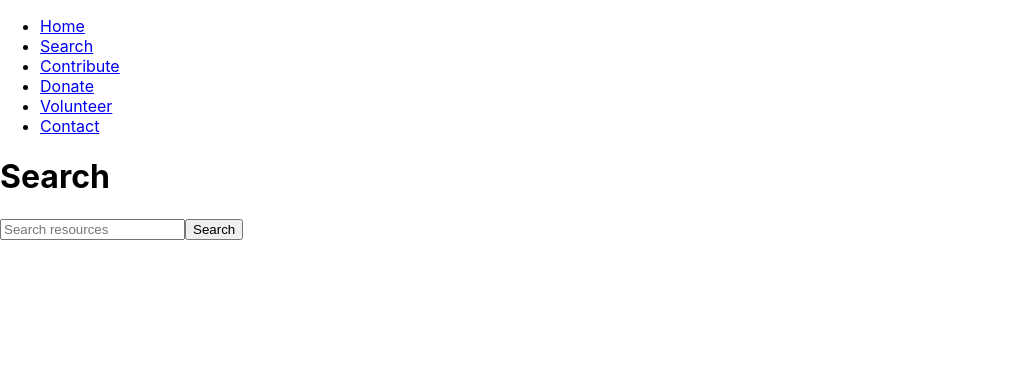
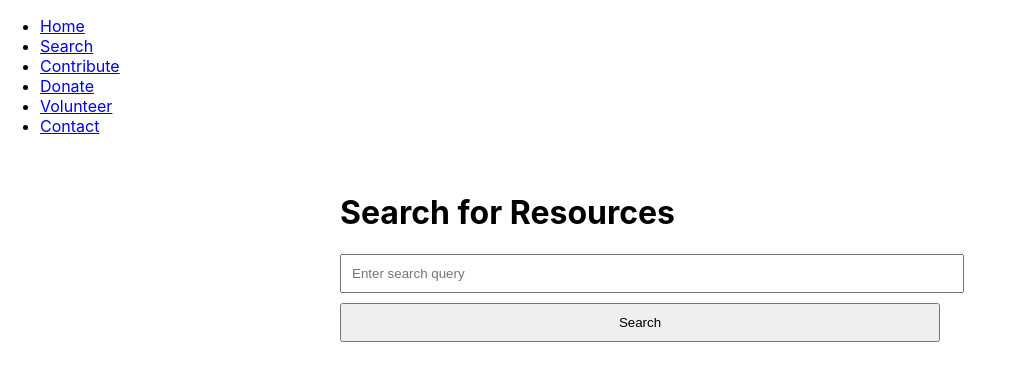
Before and after one commit to JustAnotherIdea/Safety-Net, a React (Create React App) app in the folder client/: page /search in a window 1280 px wide. Shown: the top 380 px of the page, without its empty margins (0-1027 px from the left). Built offline with nearby package versions, Linux system fonts and the light colour scheme.

Commit message:
checkpoint (before mini)

```diff
--- /dev/null
+++ b/client/src/components/Search.css
@@ -0,0 +1,25 @@
+
+.search-container {
+  padding: 20px;
+  max-width: 600px;
+  margin: auto;
+}
+
+.search-input, .search-button {
+  width: 100%;
+  padding: 10px;
+  margin-bottom: 10px;
+}
+
+.results-container {
+  display: grid;
+  grid-template-columns: 1fr;
+  gap: 10px;
+}
+
+.resource-card {
+  padding: 10px;
+  border: 1px solid #ccc;
+  border-radius: 5px;
+  background: #f9f9f9;
+}
--- a/client/src/components/Search.js
+++ b/client/src/components/Search.js
@@ -1,5 +1,6 @@
 import React, { useState } from 'react';
 import axios from 'axios';
+import './Search.css'; // Import CSS for styling
 
 function Search() {
   const [query, setQuery] = useState('');
@@ -17,20 +18,22 @@ function Search() {
   }
 
   return (
-    <div>
-      <h1>Search</h1>
+    <div className="search-container">
+      <h1>Search for Resources</h1>
       <input
         type="text"
+        className="search-input"
         value={query}
         onChange={(e) => setQuery(e.target.value)}
-        placeholder="Search resources"
+        placeholder="Enter search query"
       />
-      <button onClick={handleSearch}>Search</button>
-      <div>
+      <button className="search-button" onClick={handleSearch}>Search</button>
+      <div className="results-container">
         {resources.map(resource => (
-          <div key={resource.id}>
+          <div key={resource.id} className="resource-card">
             <h2>{resource.name}</h2>
             <p>{resource.description}</p>
+            <p>Location: {resource.location}</p>
           </div>
         ))}
       </div>
```
